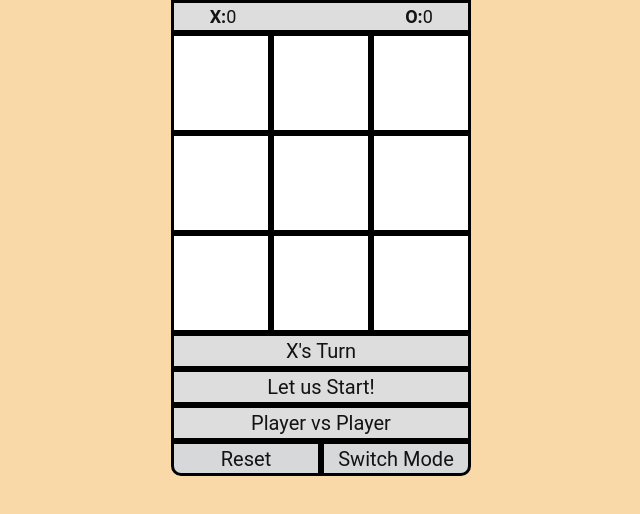
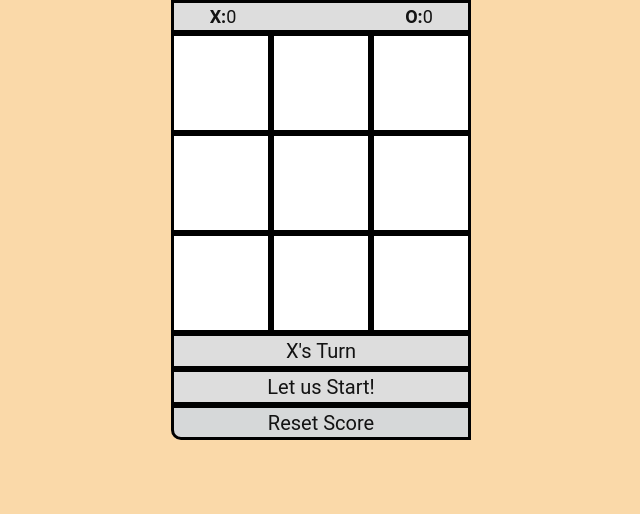
Before and after one commit to flamestro/PersonalPortfolio, a React (Create React App) app: page /tictactoe in a window 1280 px wide. Shown: the top 514 px of the page, without its empty margins (319-959 px from the left). Built offline with nearby package versions, Linux system fonts and the light colour scheme.

Commit message:
remove AI mode on TicTacToe.js

```diff
--- a/src/components/TicTacToe/TicTacToe.js
+++ b/src/components/TicTacToe/TicTacToe.js
@@ -100,11 +100,6 @@ const gameResult = {
     keep: "keep"
 };
 
-const gameMode = {
-    AI: "PvE",
-    PLAYER: "PvP"
-};
-
 export const TicTacToe = () => {
     const initialBoard = [{"id": 0, "symbol": ""}, {"id": 1, "symbol": ""}, {"id": 2, "symbol": ""},
         {"id": 3, "symbol": ""}, {"id": 4, "symbol": ""}, {"id": 5, "symbol": ""},
@@ -112,7 +107,6 @@ export const TicTacToe = () => {
     const winningFieldIndexes = [[0, 3, 6], [1, 4, 7], [2, 5, 8], [0, 1, 2], [3, 4, 5], [6, 7, 8], [6, 4, 2], [8, 4, 0]]
 
     const [scoreO, setScoreO] = useState(0)
-    const [mode, setMode] = useState(gameMode.PLAYER)
     const [scoreX, setScoreX] = useState(0)
     const [turn, setTurn] = useState("X")
     const [statusText, setText] = useState("Let us Start!")
@@ -138,12 +132,6 @@ export const TicTacToe = () => {
         }
         return gameResult.keep
     };
-
-    const checkForBestMove = () => {
-        const newBoard = [...board];
-        const simulatedTurn = "X"
-
-    }
 
     const updateField = (index) => {
         const newBoard = [...board];
@@ -192,14 +180,10 @@ export const TicTacToe = () => {
                 </TicTacToeWrapper>
                 <StatusText> {turn}'s Turn</StatusText>
                 <StatusText> {statusText} </StatusText>
-                <StatusText> {mode === gameMode.PLAYER ? "Player vs Player" : "Player vs AI"} </StatusText>
                 <ButtonWrapper>
                     <SimpleResetButton onClick={() => {
                         resetScore()
-                    }}> Reset </SimpleResetButton>
-                    <SimpleModeButton onClick={() => {
-                        mode === gameMode.PLAYER ? setMode(gameMode.AI) : setMode(gameMode.PLAYER);
-                    }}> {mode === gameMode.PLAYER ? "Switch Mode" : "Switch Mode"}</SimpleModeButton>
+                    }}> Reset Score </SimpleResetButton>
                 </ButtonWrapper>
             </StyledGameBoard>
         </>
```
